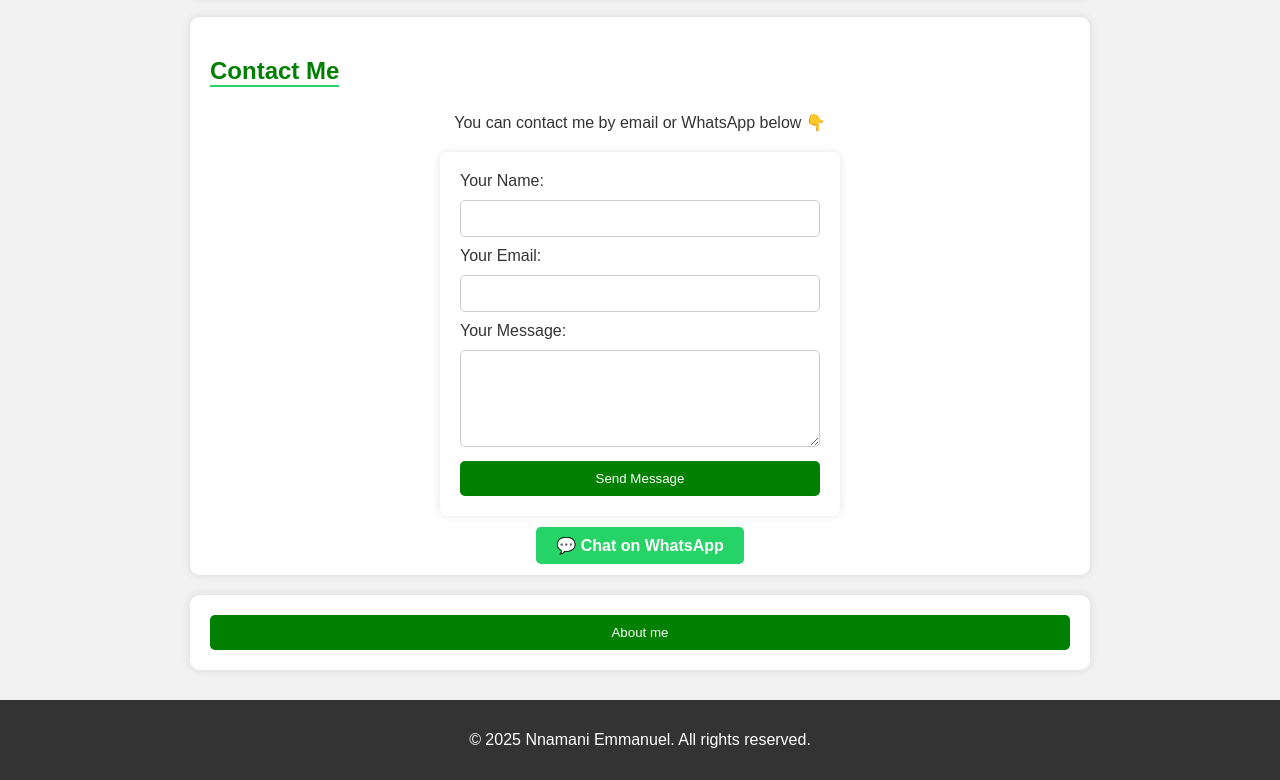
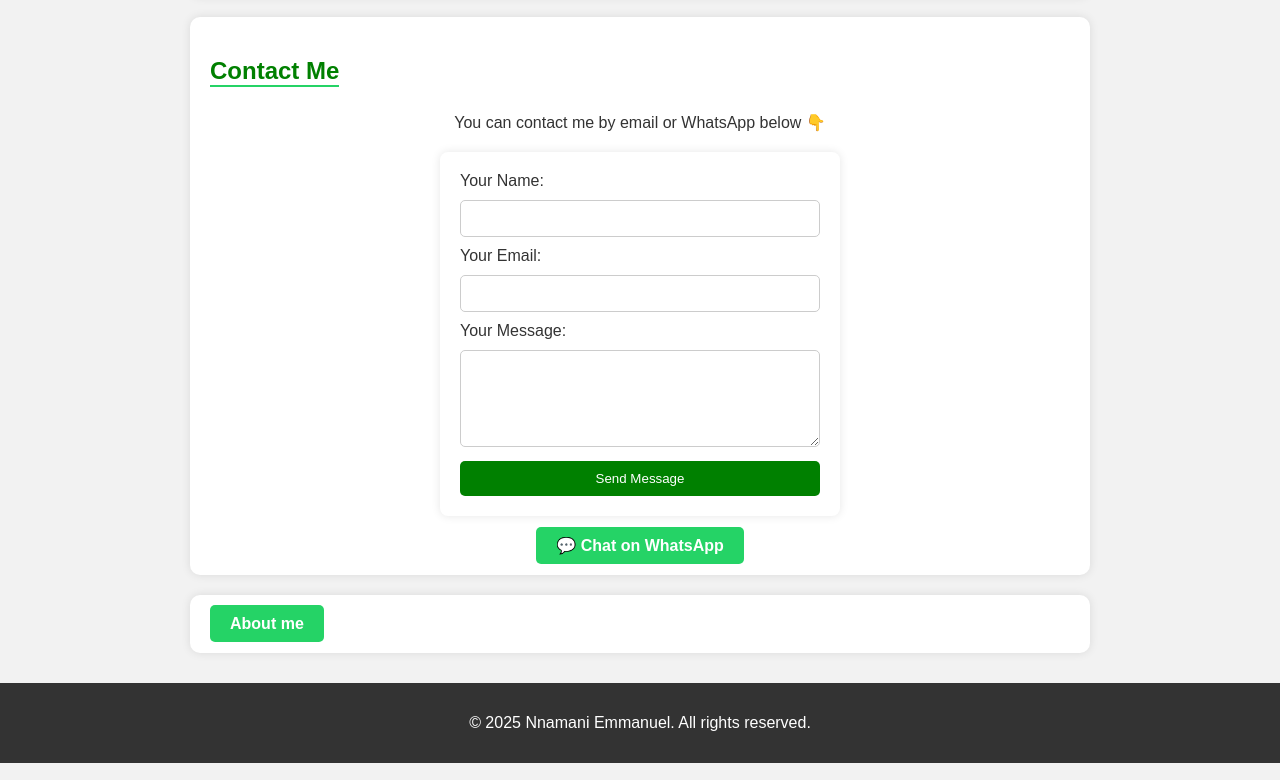
Before and after one commit to emmanuel002332/emmanuel002332.github.io, a plain HTML site: page index.html in a window 1280 px wide. Shown: the part 1086-1866 px from the top of the page. Drawn offline with Linux system fonts and the light colour scheme.

Commit message:
Update index.html

```diff
--- a/index.html
+++ b/index.html
@@ -246,7 +246,13 @@
     </div>
   </section>
   <section>
-    <a href"aboutme.html"><button>About me</button></a>
+    <a
+        href="aboutme.html"
+        target="_blank"
+        style="background-color: #25d366; color: white; padding: 10px 20px; text-decoration: none; border-radius: 5px; font-weight: bold;"
+      >
+       About me
+    </a>
   </section>
 
   <footer>
```
